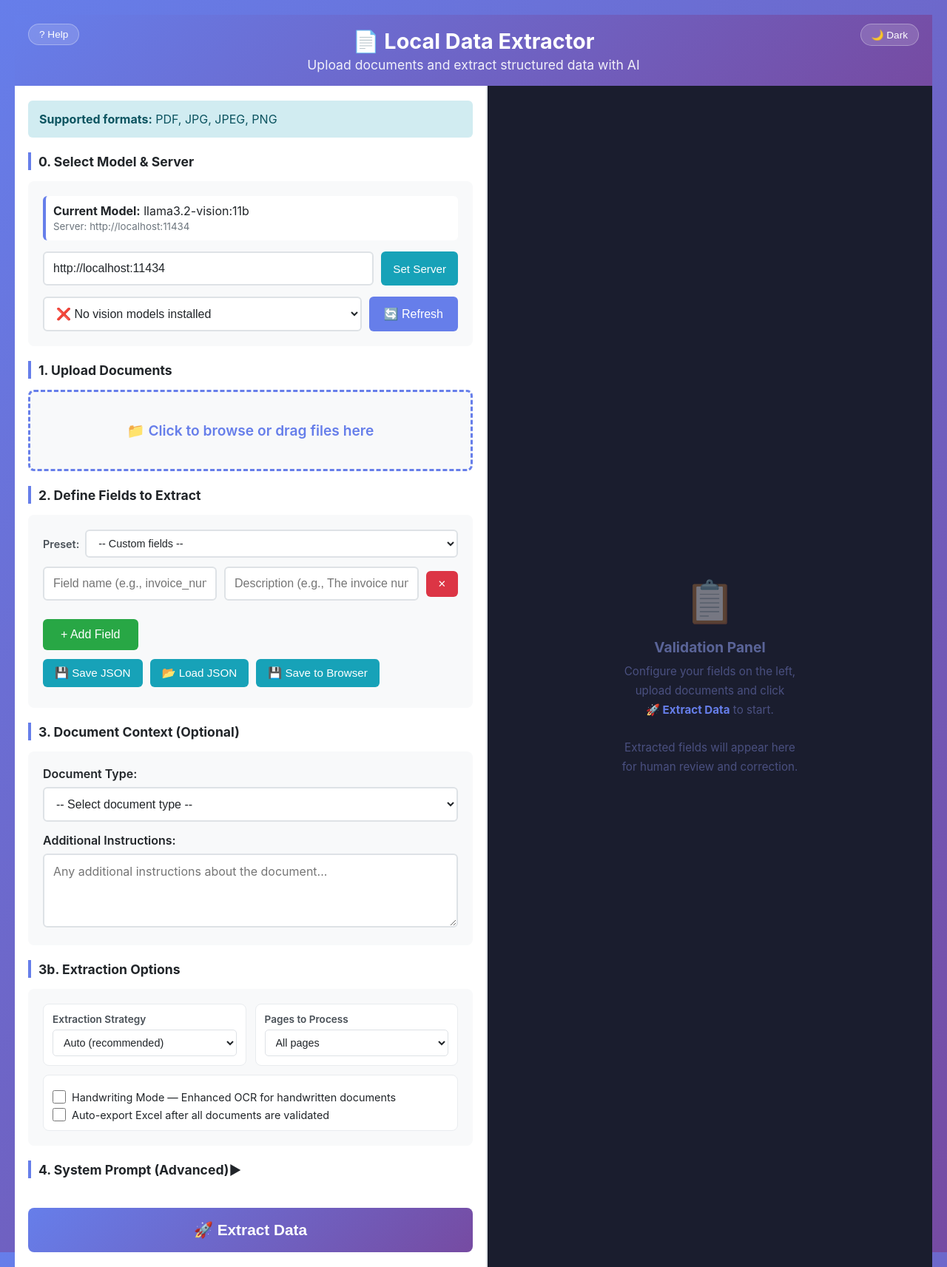
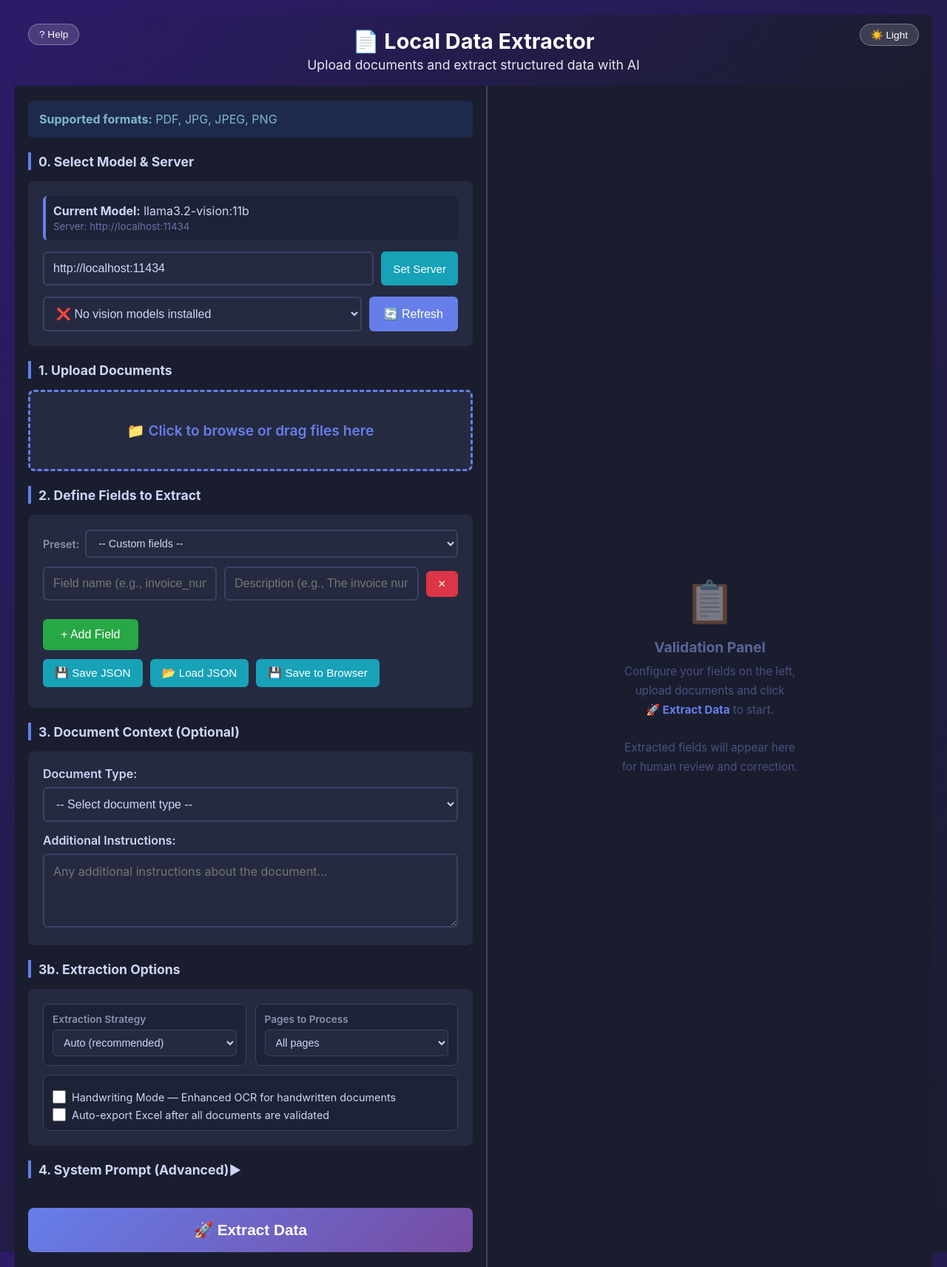
Before and after one commit to lordpba/local_data_extractor, a Flask app: page / in a window 1280 px wide. Shown: the whole page at 74% size. Run offline with Flask 3, Linux system fonts and the light colour scheme; data that the repository does not hold is empty.

Commit message:
added 2 secs cooldown for long batch

```diff
--- a/src/app.py
+++ b/src/app.py
@@ -602,7 +602,7 @@ def extract_data_route():
 
     results = []
     try:
-        for file in files:
+        for i, file in enumerate(files):
             if file and allowed_file(file.filename):
                 file_start = time.time()
                 print(f"Processing file: {file.filename}")
@@ -653,6 +653,10 @@ def extract_data_route():
                     # Clean up temp file
                     if os.path.exists(filepath):
                         os.remove(filepath)
+
+                    # Cool down between multiple files in same request
+                    if i < len(files) - 1:
+                        time.sleep(2.0)
             else:
                 print(f"Invalid or not allowed file skipped: {file.filename}")
 
--- a/src/templates/index.html
+++ b/src/templates/index.html
@@ -1502,7 +1502,7 @@ CRITICAL INSTRUCTIONS:
         // ===== THEME =====
         function toggleTheme() {
             const html = document.documentElement;
-            const current = html.getAttribute('data-theme') || 'light';
+            const current = html.getAttribute('data-theme') || 'dark';
             const next = current === 'light' ? 'dark' : 'light';
             html.setAttribute('data-theme', next);
             localStorage.setItem('lde-theme', next);
@@ -1510,7 +1510,7 @@ CRITICAL INSTRUCTIONS:
         }
 
         function loadTheme() {
-            const saved = localStorage.getItem('lde-theme') || 'light';
+            const saved = localStorage.getItem('lde-theme') || 'dark';
             document.documentElement.setAttribute('data-theme', saved);
             updateThemeButton(saved);
         }
@@ -1990,6 +1990,12 @@ CRITICAL INSTRUCTIONS:
                     }
                     updateValidationProgress();
 
+                    // Cool down pause between files to prevent Ollama from choking
+                    if (i < totalFiles - 1 && !extractionAborted) {
+                        document.getElementById('loadingText').textContent = `Cooling down for 2s before next document...`;
+                        await new Promise(resolve => setTimeout(resolve, 2000));
+                    }
+
                 } catch (error) {
                     console.error(`Error extracting ${file.name}:`, error);
                     validationQueue[i].status = 'error';
```
